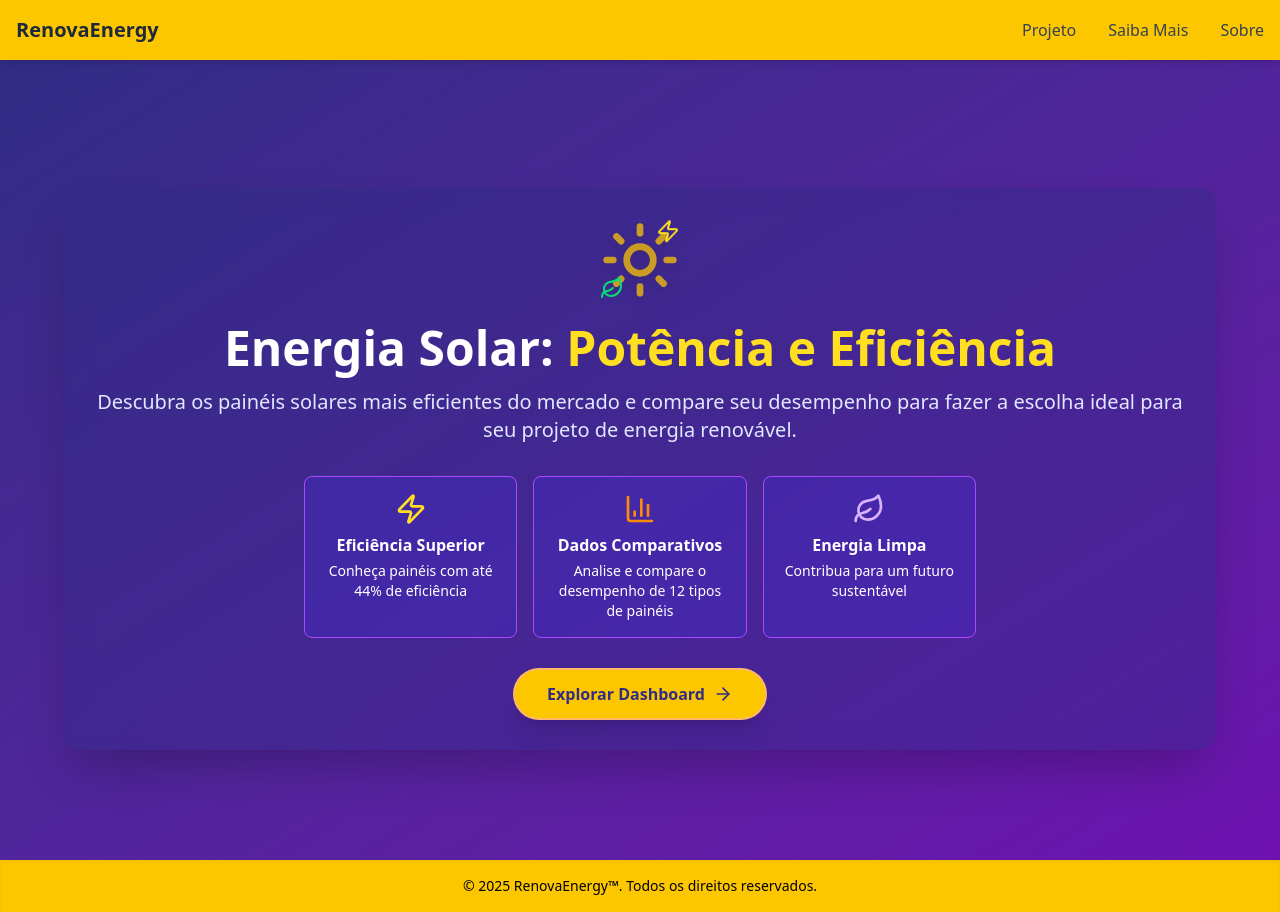
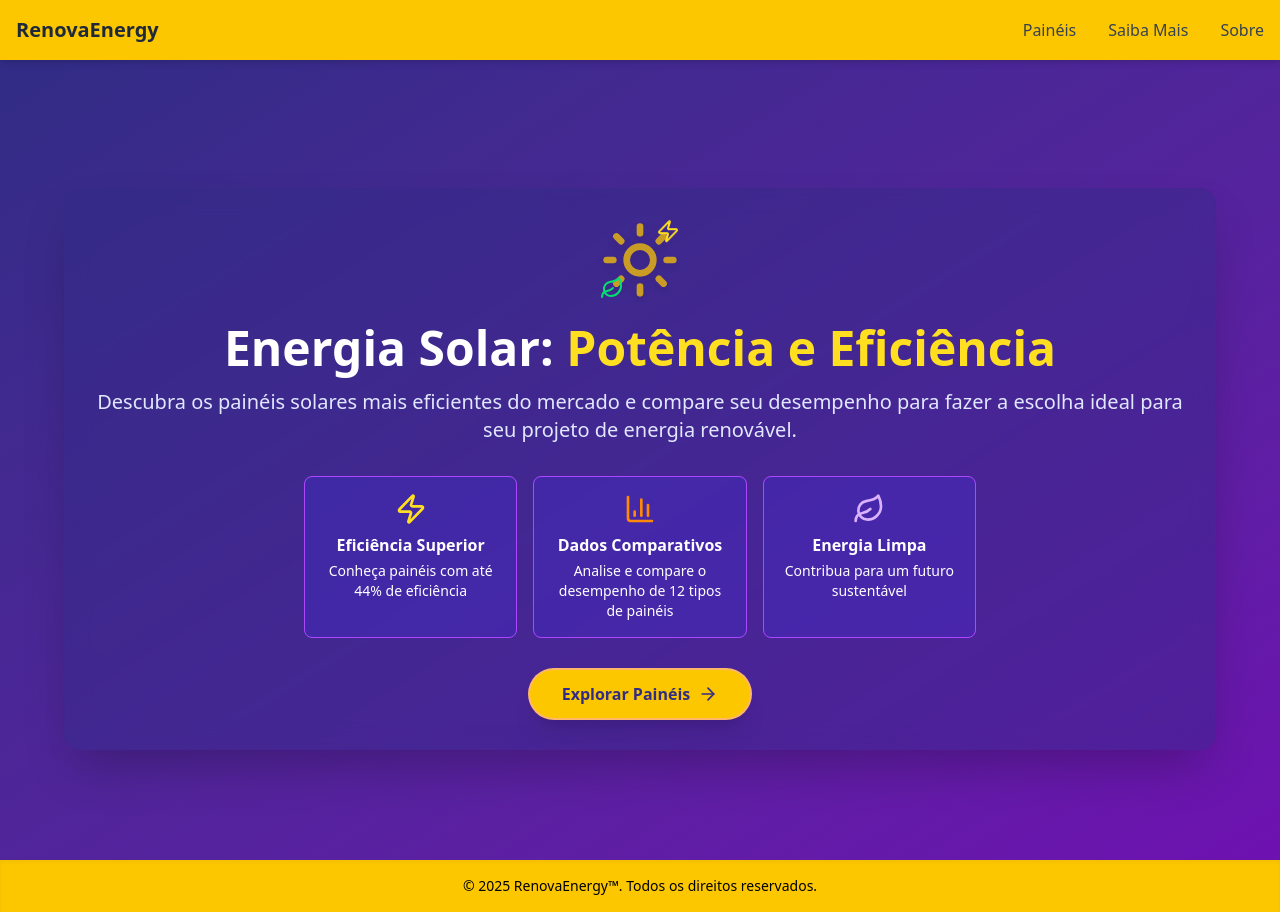
Before and after one commit to NatanzinHPS/upx_painelsolar, a React (Vite) app: page / in a window 1280 px wide. Built offline with nearby package versions, Linux system fonts and the light colour scheme.

Commit message:
microajustes

```diff
--- a/src/components/Navegacao.jsx
+++ b/src/components/Navegacao.jsx
@@ -7,7 +7,7 @@ function Navegacao() {
     </a>
     <ul class="flex space-x-8 text-gray-700 font-medium">
       <li>
-        <a href="/projeto" class="hover:text-black transition-colors duration-300">Projeto</a>
+        <a href="/projeto" class="hover:text-black transition-colors duration-300">Painéis</a>
       </li>
       <li>
         <a href="/saibaMais" class="hover:text-black transition-colors duration-300">Saiba Mais</a>
--- a/src/telas/TelaInicial.jsx
+++ b/src/telas/TelaInicial.jsx
@@ -75,7 +75,7 @@ function TelaInicial() {
             onClick={navegarParaDashboard}
             className="bg-yellow-400 hover:bg-yellow-300 text-indigo-900 font-bold py-3 px-8 rounded-full shadow-xl transition-all duration-300 transform hover:scale-110 flex items-center mx-auto ring-2 ring-orange-300"
           >
-            <span className="mr-2">Explorar Dashboard</span>
+            <span className="mr-2">Explorar Painéis</span>
             <ArrowRight size={20} />
           </button>
         </div>
--- a/src/telas/TelaProjeto.jsx
+++ b/src/telas/TelaProjeto.jsx
@@ -245,7 +245,7 @@ function TelaProjeto() {
 
   return (
     <div className="min-h-screen bg-gradient-to-br from-indigo-900 to-purple-800 flex flex-col pt-16 p-8">
-      <div className="p-6 max-w-7xl mx-auto w-full bg-indigo-100/10 backdrop-blur-md rounded-lg shadow">
+      <div className="p-6 max-w-7xl mx-auto w-full bg-indigo-100/10 rounded-lg shadow">
         <h1 className="text-2xl font-bold text-center mb-6 text-yellow-300">
           Visualizador de Painéis Solares
         </h1>
```
